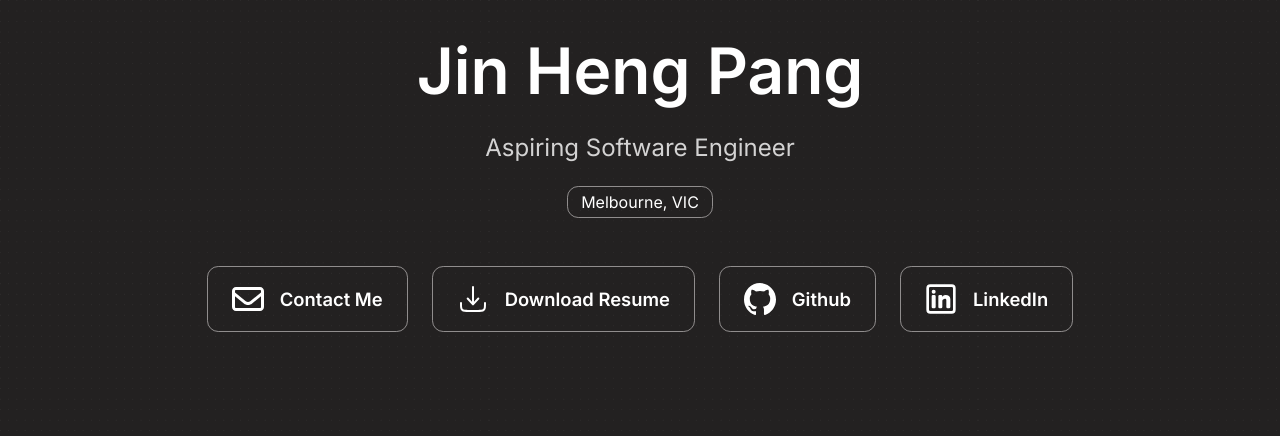
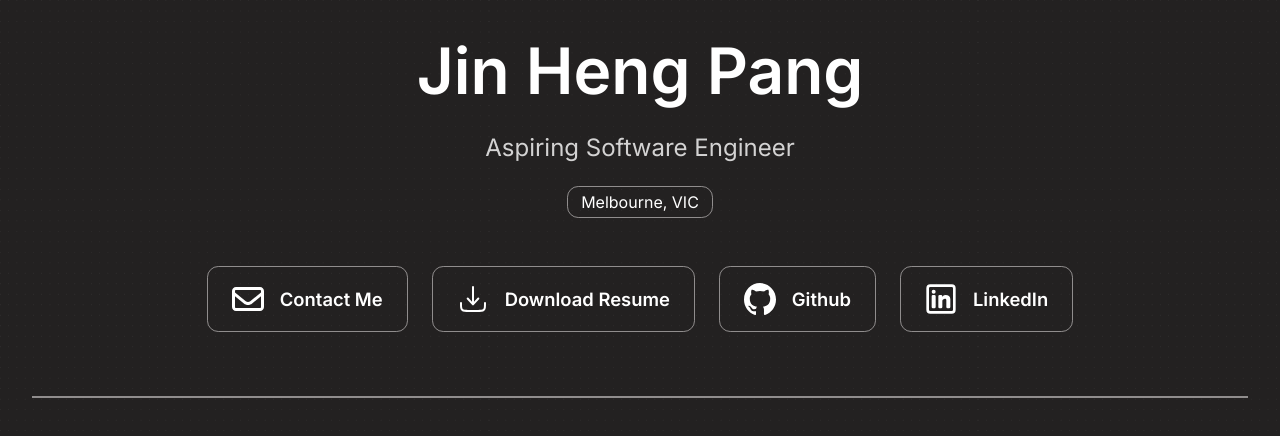
Before and after one commit to jinheng-pang/jin-portfolio, a React (Vite) app: page / in a window 1280 px wide. Shown: the top 436 px of the page. Built offline with nearby package versions, Linux system fonts and the light colour scheme.

Commit message:
Create header seperator - style the border

```diff
--- a/src/App.css
+++ b/src/App.css
@@ -0,0 +1,4 @@
+.seperator {
+    margin: 2rem 2rem;
+    border: var(--border);
+}
--- a/src/App.tsx
+++ b/src/App.tsx
@@ -6,6 +6,7 @@ function App() {
   return (
     <>
       <Header />
+      <hr className='seperator'/>
     </>
   )
 }
```
